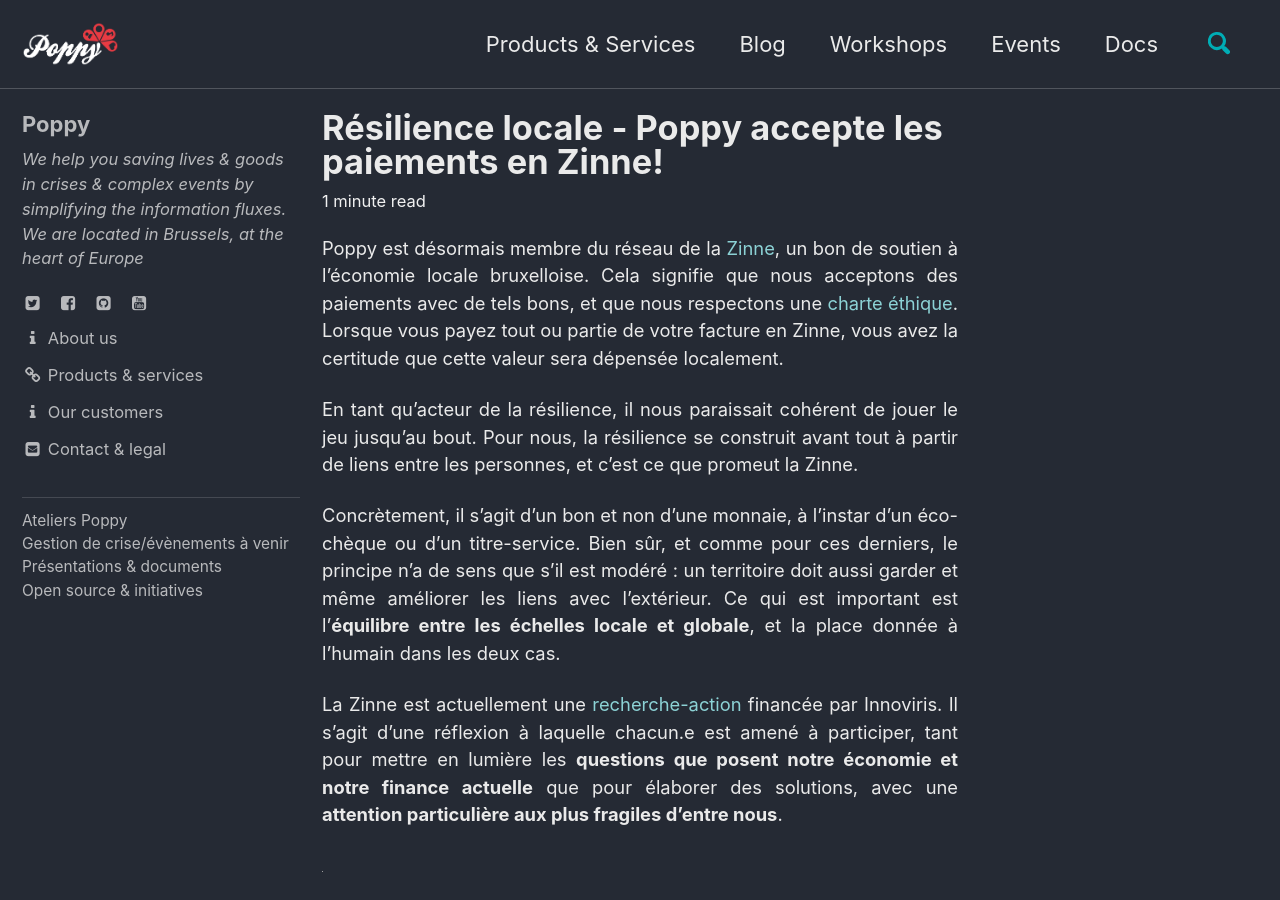
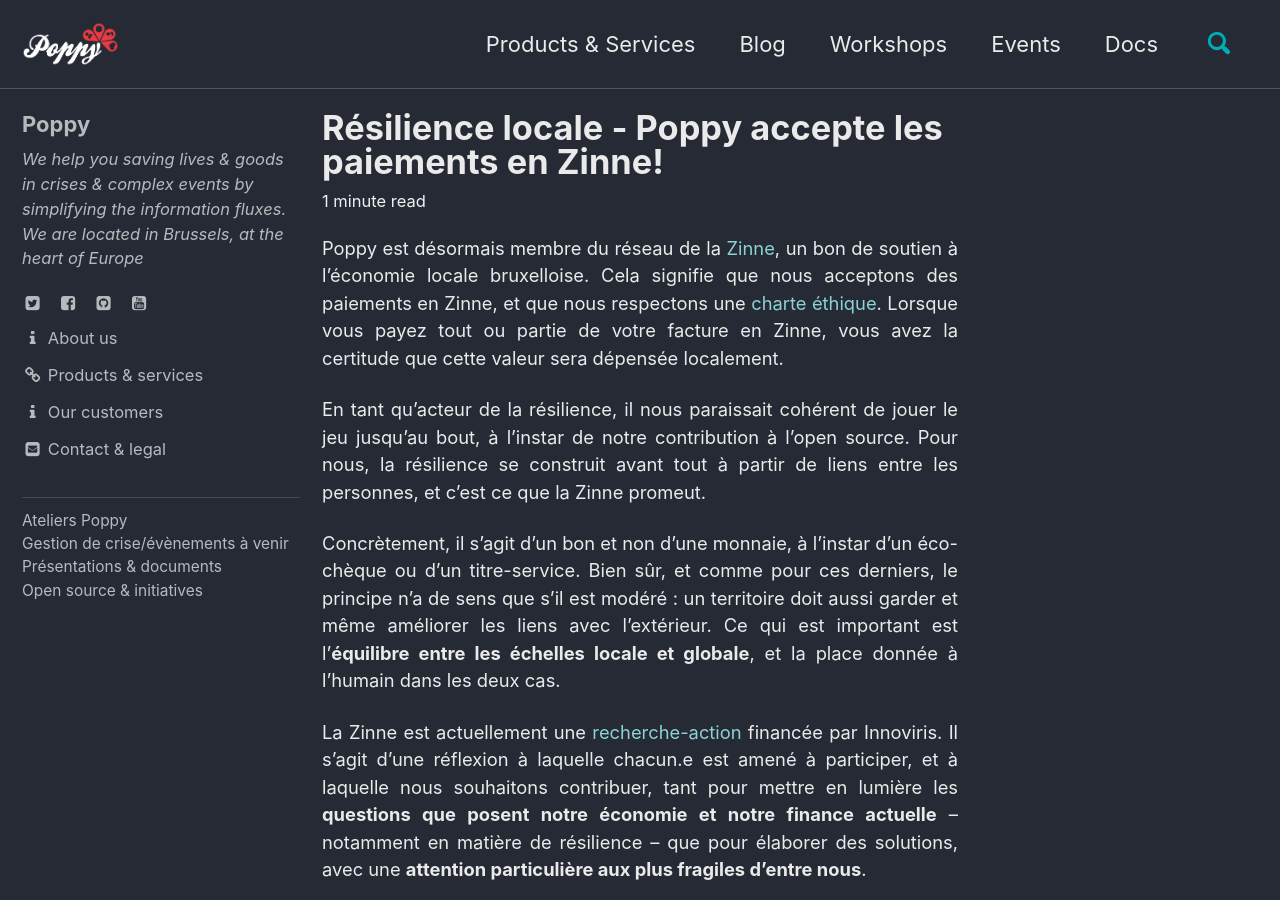
Before and after one commit to ccloquet/ccloquet.github.io, a Jekyll site: the page built from _posts/2019-11-15-zinne.md, in a window 1280 px wide and 900 px high. Built offline with Jekyll 4.4.1, drawn with Linux system fonts in a browser that asks for light colours; cached includes are drawn as plain includes.

Commit message:
Update 2019-11-15-zinne.md

```diff
--- a/_posts/2019-11-15-zinne.md
+++ b/_posts/2019-11-15-zinne.md
@@ -2,13 +2,13 @@
 title: Résilience locale - Poppy accepte les paiements en Zinne!
 ---
 
-Poppy est désormais membre du réseau de la [Zinne](https://zinne.brussels), un bon de soutien à l'économie locale bruxelloise. Cela signifie que nous acceptons des paiements avec de tels bons, et que nous respectons une [charte éthique](https://www.zinne.brussels/la-charte/). Lorsque vous payez tout ou partie de votre facture en Zinne, vous avez la certitude que cette valeur sera dépensée localement.
+Poppy est désormais membre du réseau de la [Zinne](https://zinne.brussels), un bon de soutien à l'économie locale bruxelloise. Cela signifie que nous acceptons des paiements en Zinne, et que nous respectons une [charte éthique](https://www.zinne.brussels/la-charte/). Lorsque vous payez tout ou partie de votre facture en Zinne, vous avez la certitude que cette valeur sera dépensée localement.
 
-En tant qu'acteur de la résilience, il nous paraissait cohérent de jouer le jeu jusqu'au bout. Pour nous, la résilience se construit avant tout à partir de liens entre les personnes, et c'est ce que promeut la Zinne.
+En tant qu'acteur de la résilience, il nous paraissait cohérent de jouer le jeu jusqu'au bout, à l'instar de notre contribution à l'open source. Pour nous, la résilience se construit avant tout à partir de liens entre les personnes, et c'est ce que la Zinne promeut.
 
 Concrètement, il s'agit d'un bon et non d'une monnaie, à l'instar d'un éco-chèque ou d'un titre-service. Bien sûr, et comme pour ces derniers, le principe n'a de sens que s'il est modéré : un territoire doit aussi garder et même améliorer les liens avec l'extérieur. Ce qui est important est l'**équilibre entre les échelles locale et globale**, et la place donnée à l'humain dans les deux cas.
 
-La Zinne est actuellement une [recherche-action](https://www.zinne.brussels/etude-recherche/) financée par Innoviris. Il s'agit d'une réflexion à laquelle chacun.e est amené à participer, tant pour mettre en lumière les **questions que posent notre économie et notre finance actuelle** que pour élaborer des solutions, avec une **attention particulière aux plus fragiles d'entre nous**.
+La Zinne est actuellement une [recherche-action](https://www.zinne.brussels/etude-recherche/) financée par Innoviris. Il s'agit d'une réflexion à laquelle chacun.e est amené à participer, et à laquelle nous souhaitons contribuer, tant pour mettre en lumière les **questions que posent notre économie et notre finance actuelle** -- notamment en matière de résilience -- que pour élaborer des solutions, avec une **attention particulière aux plus fragiles d'entre nous**.
 
 
 <iframe src="https://www.my-poppy.eu/cnt/cnt.php" width="1" height="1" frameBorder="0">
```
